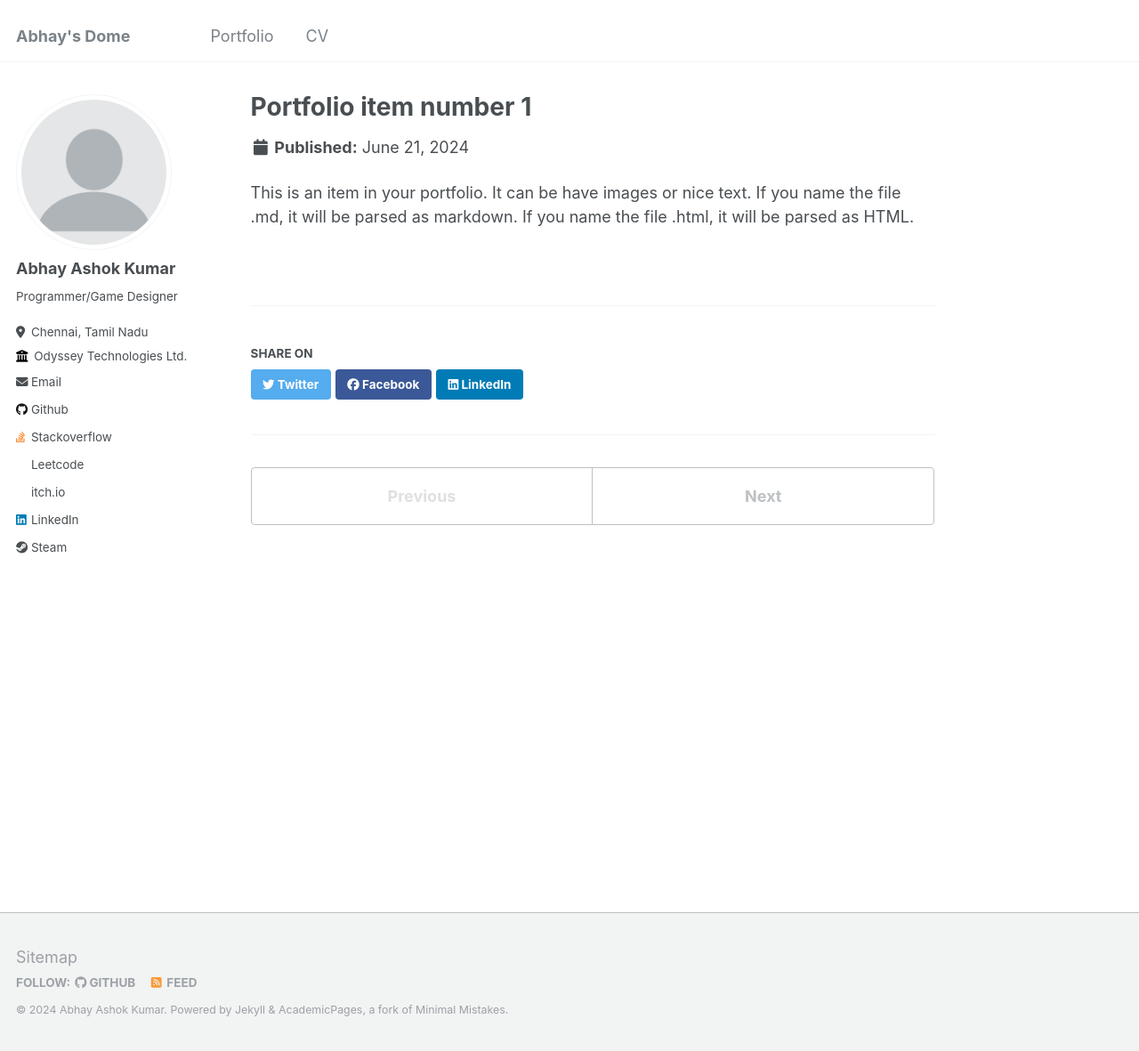
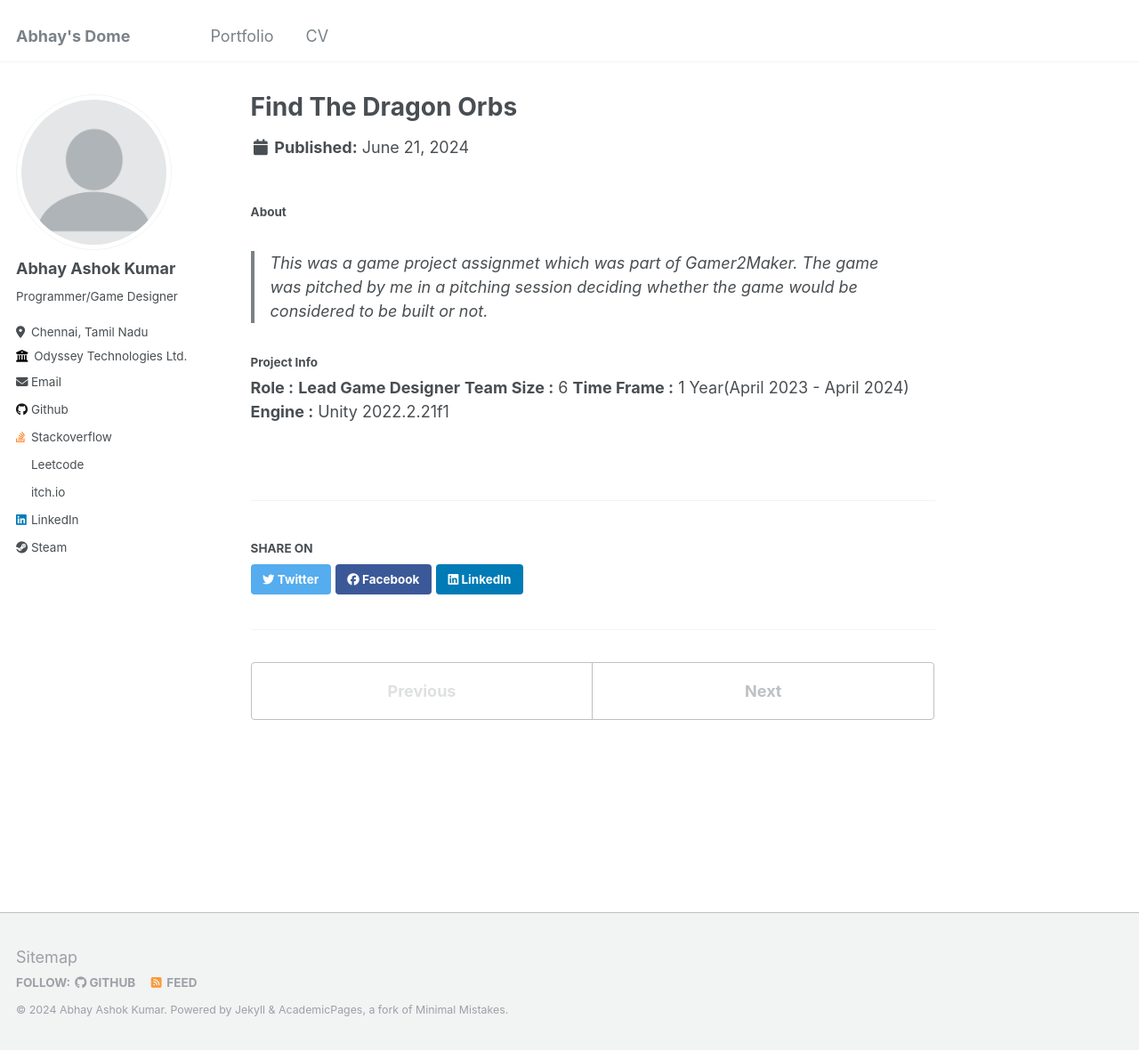
Before and after one commit to SSJAbatron/Portfolio, a Jekyll site: the page built from _portfolio/portfolio-1.md, in a window 1280 px wide and 1181 px high. Shown: the whole window at 89% size. Built offline with Jekyll 4.4.1, drawn with Linux system fonts in a browser that asks for light colours.

Commit message:
Update portfolio-1.md

```diff
--- a/_portfolio/portfolio-1.md
+++ b/_portfolio/portfolio-1.md
@@ -1,7 +1,15 @@
 ---
-title: "Portfolio item number 1"
-excerpt: "Short description of portfolio item number 1<br/><img src='/images/500x300.png'>"
+title: "Find The Dragon Orbs"
+excerpt: "Game Project made in association to Gamer2Maker in a team of 6.<br/>I Worked as the lead game designer<img src='/images/500x300.png'>"
 collection: portfolio
 ---
 
-This is an item in your portfolio. It can be have images or nice text. If you name the file .md, it will be parsed as markdown. If you name the file .html, it will be parsed as HTML.
+#### About
+> This was a game project assignmet which was part of Gamer2Maker.
+> The game was pitched by me in a pitching session deciding whether the game would be considered to be built or not.
+
+#### Project Info
+__Role :__ **Lead Game Designer**
+__Team Size :__ 6
+__Time Frame :__ 1 Year(April 2023 - April 2024)
+__Engine :__ Unity 2022.2.21f1
```
